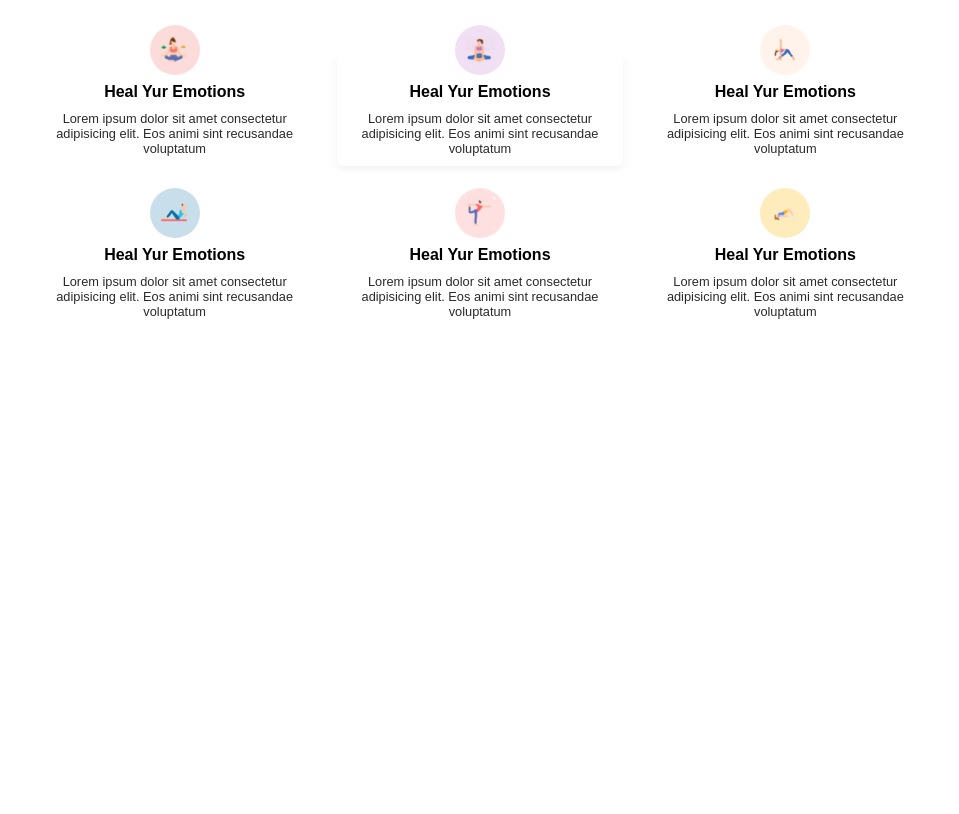
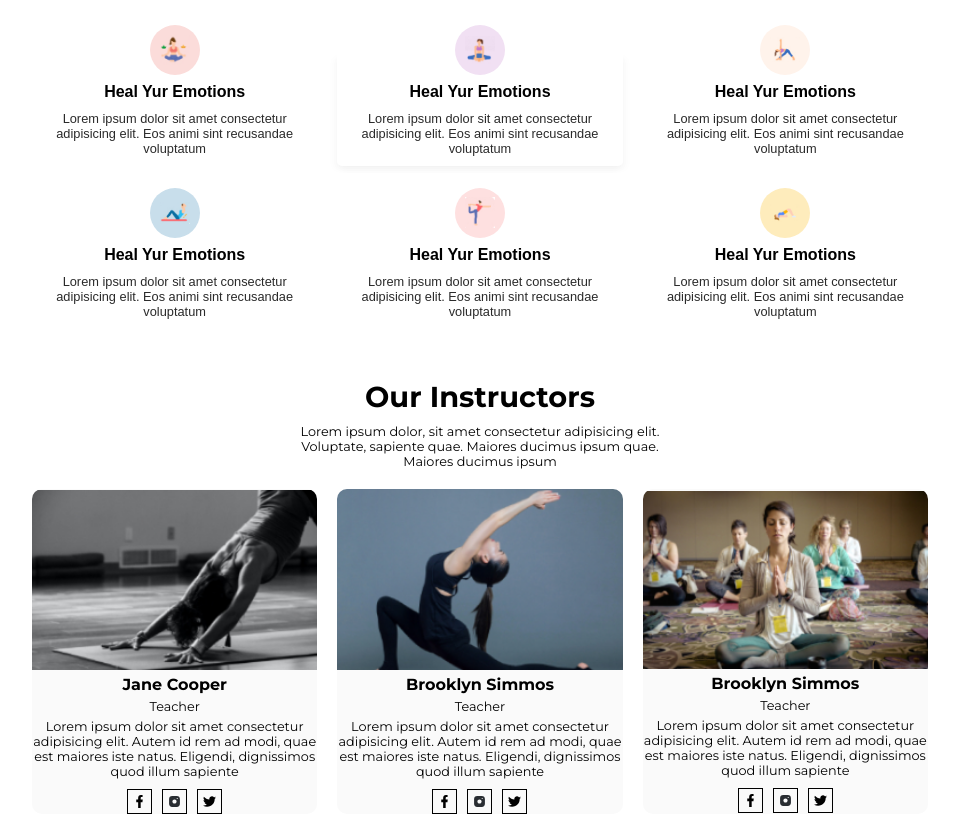
Before and after one commit to NitsuCOL/Yoga-Landing, a plain HTML site: page index.html in a window 1280 px wide. Shown: the part 877-1691 px from the top of the page, without its empty margins (160-1119 px from the left). Before the commit the page ends 1206 px from the top, so only its background shows below. Drawn offline with Linux system fonts and the light colour scheme.

Commit message:
Section Course terminada

```diff
--- a/index.css
+++ b/index.css
@@ -137,7 +137,6 @@ nav {
 
 /*ESTILOS DEL ABOUT US*/
 #aboutUs{
-    /* background-color: red; */
     font-family: "Montserrrat", sans-serif;
     display: flex;
     flex-direction: column;
@@ -232,6 +231,71 @@ nav {
 }
 /*---------- FIN DE LOS ESTILOS DEL ABOUT US -----------------*/
 
+/*INICIO DE LA SECTION COURSE*/
+#course{
+    font-family: "Montserrat", sans-serif;
+    margin-top: 50px;
+    display: flex;
+    flex-direction: column;
+    justify-content: center;
+    align-items: center;
+    gap: 10px;
+
+    h3{
+        font-size: 1.8rem;
+    }
+
+    p{
+        font-size: .8rem;
+    }
+
+    > p{
+        width: 30%;
+        text-align: center;
+        margin-bottom: 10px;
+    }
+
+    .cards__courses{
+        width: 70%;
+        text-align: center;
+        display: grid;
+        justify-content: center;
+        align-content: center;
+        grid-template-columns: repeat(3, 1fr);
+        gap: 0 20px;
+
+        .ctn-course{
+            background-color: #FAFAFA;
+            display: flex;
+            flex-direction: column;
+            justify-content: center;
+            align-items: center;
+            gap: 5px;
+            border-radius: 10px;
+            overflow: hidden;
+
+            .ctn-social{
+                margin-top: 5px;
+                display: flex;
+                justify-content: center;
+                align-items: center;
+                gap: 10px;
+
+                img{
+                    width: 25px;
+                    border: 1px solid #000000;
+                    padding: 5px;
+                }
+            }
+        }
+
+        .ctn-course > img {
+            width: 100%;
+        }
+    }
+}
+/*------- FIN DE LA SECTION COURSE ---------------*/
+
 /*CLASE PARA LAS LETRAS AZULES*/
 .blue_letter {
     color: #4A77BA;
--- a/index.html
+++ b/index.html
@@ -74,6 +74,7 @@
 
 		</section><!--FIN DEL HERO SECTION-->
 
+		<!--SECTION ABOUT US-->
 		<section id="aboutUs">
 			<h3>What we do</h3>
 			<p>Lorem ipsum dolor, sit amet consectetur adipisicing elit. Nobis ab quam suscipit quaerat aut tenetur amet natus iure dicta.</p>
@@ -129,7 +130,54 @@
 				</div>
 
 			</div>
+		</section><!-- FIN DEL ABOUT US -->
+
+		<!-- COURSE -->
+		<section id="course">
+			<h3>Our Instructors</h3>
+			<p>Lorem ipsum dolor, sit amet consectetur adipisicing elit. Voluptate, sapiente quae. Maiores ducimus ipsum quae. Maiores ducimus ipsum</p>
+
+			<div class="cards__courses">
+
+				<div class="ctn-course">
+					<img src="./assets/img/Instructors/JaneCooper-Instructors.png" alt="Primer curso">
+					<h4>Jane Cooper</h4>
+					<p>Teacher</p>
+					<p>Lorem ipsum dolor sit amet consectetur adipisicing elit. Autem id rem ad modi, quae est maiores iste natus. Eligendi, dignissimos quod illum sapiente </p>
+					<div class="ctn-social">
+						<img src="./assets/img/icons-social/facebook.svg" alt="Icono de Faccebook">
+						<img src="./assets/img/icons-social/instagram.svg" alt="Icono de Instagram">
+						<img src="./assets/img/icons-social/twitter.svg" alt="Icono de Twitter">
+					</div>
+				</div>
+
+				<div class="ctn-course">
+					<img src="./assets/img/Instructors/BrooklynSimons-Instructors.png" alt="Segundo curso">
+					<h4>Brooklyn Simmos</h4>
+					<p>Teacher</p>
+					<p>Lorem ipsum dolor sit amet consectetur adipisicing elit. Autem id rem ad modi, quae est maiores iste natus. Eligendi, dignissimos quod illum sapiente </p>
+					<div class="ctn-social">
+						<img src="./assets/img/icons-social/facebook.svg" alt="Icono de Faccebook">
+						<img src="./assets/img/icons-social/instagram.svg" alt="Icono de Instagram">
+						<img src="./assets/img/icons-social/twitter.svg" alt="Icono de Twitter">
+					</div>
+				</div>
+
+				<div class="ctn-course">
+					<img src="./assets/img/Instructors/CatySimmons-Instructors.png" alt="Tercer curso">
+					<h4>Brooklyn Simmos</h4>
+					<p>Teacher</p>
+					<p>Lorem ipsum dolor sit amet consectetur adipisicing elit. Autem id rem ad modi, quae est maiores iste natus. Eligendi, dignissimos quod illum sapiente </p>
+					<div class="ctn-social">
+						<img src="./assets/img/icons-social/facebook.svg" alt="Icono de Faccebook">
+						<img src="./assets/img/icons-social/instagram.svg" alt="Icono de Instagram">
+						<img src="./assets/img/icons-social/twitter.svg" alt="Icono de Twitter">
+					</div>
+				</div>
+
+			</div>
 		</section>
+		<!-- FIN DEL COURSE-->
 
 	</div><!--FIN DEL CONTENEDOR ROOT-->
 </body>
```
Also changed, not shown: assets/img/icons-social/facebook.svg (added), assets/img/icons-social/instagram.svg (added), assets/img/icons-social/twitter.svg (added).
